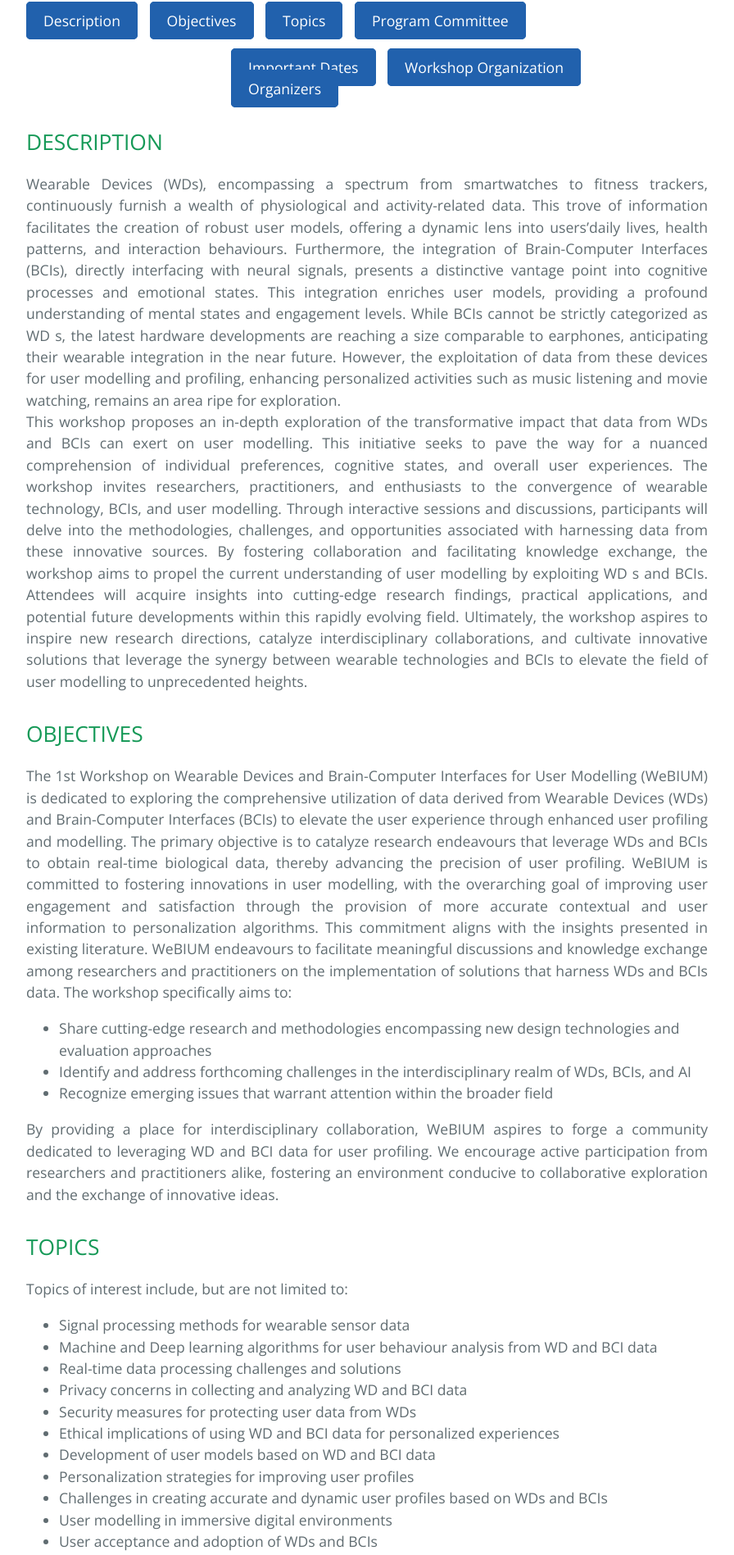
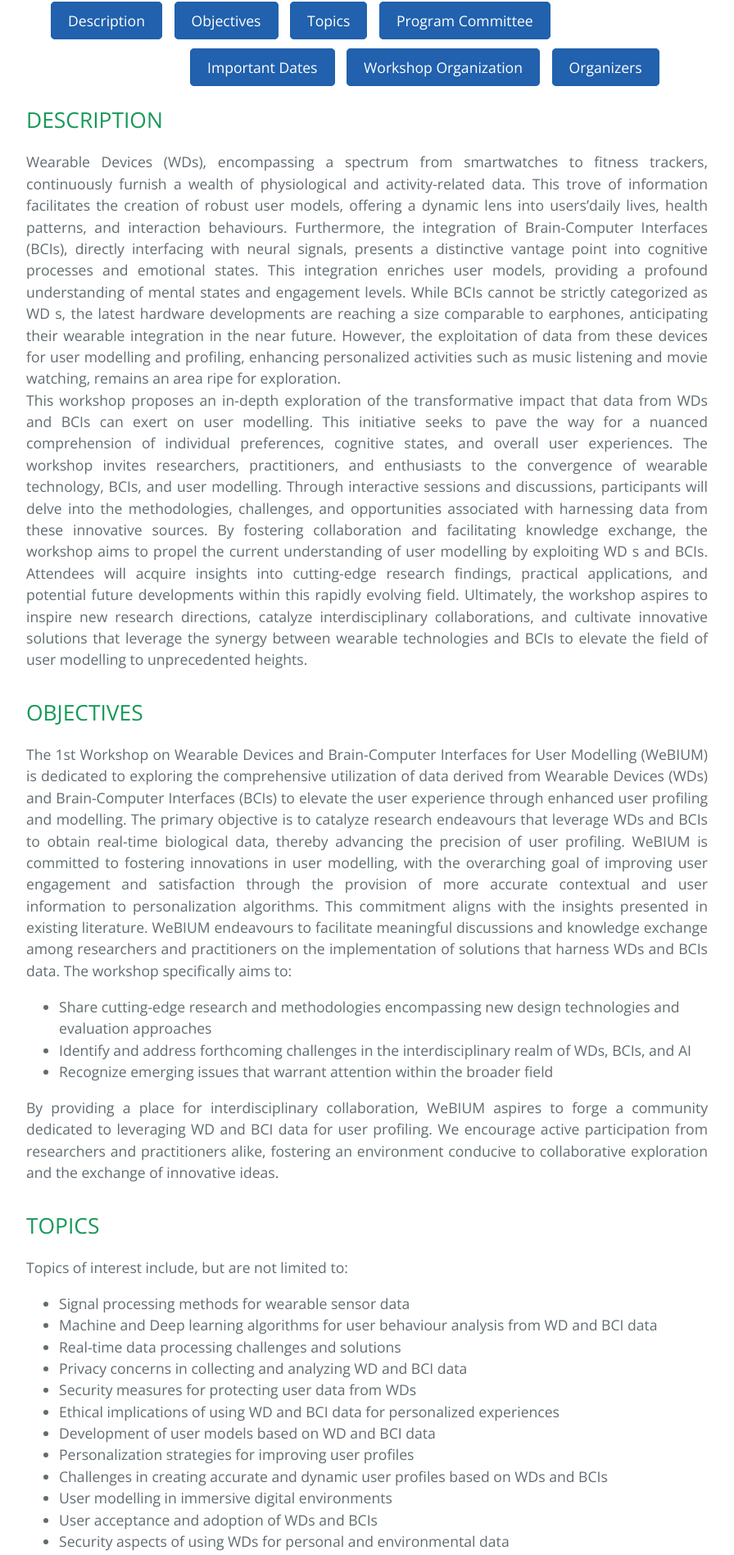
Before and after one commit to domenicolofu/webium24, a Jekyll site: the page built from index.md, in a window 1280 px wide. Shown: the part 882-2779 px from the top of the page at 82% size, without its empty margins (192-1088 px from the left). Built offline with Jekyll 4.4.1, drawn with Linux system fonts in a browser that asks for light colours.

Commit message:
Update index.md

```diff
--- a/index.md
+++ b/index.md
@@ -1,12 +1,12 @@
 ---
 layout: default
 ---
-<div style='margin: auto;'>
+<div style='margin-left:30px;'>
 <a href="#DESC" class="button">Description</a>
 <a href="#OBJ" class="button">Objectives</a>
 <a href="#TOP" class="button">Topics</a>
 <a href="#PC" class="button">Program Committee</a><br></div>
-<div style='margin-top:30px; margin-left:250px;'>
+<div style='margin-top:30px; margin-left:200px;'>
 <a href="#ID" class="button">Important Dates</a>
 <a href="#WO" class="button">Workshop Organization</a>
 <a href="#OR" class="button">Organizers</a></div>
```
